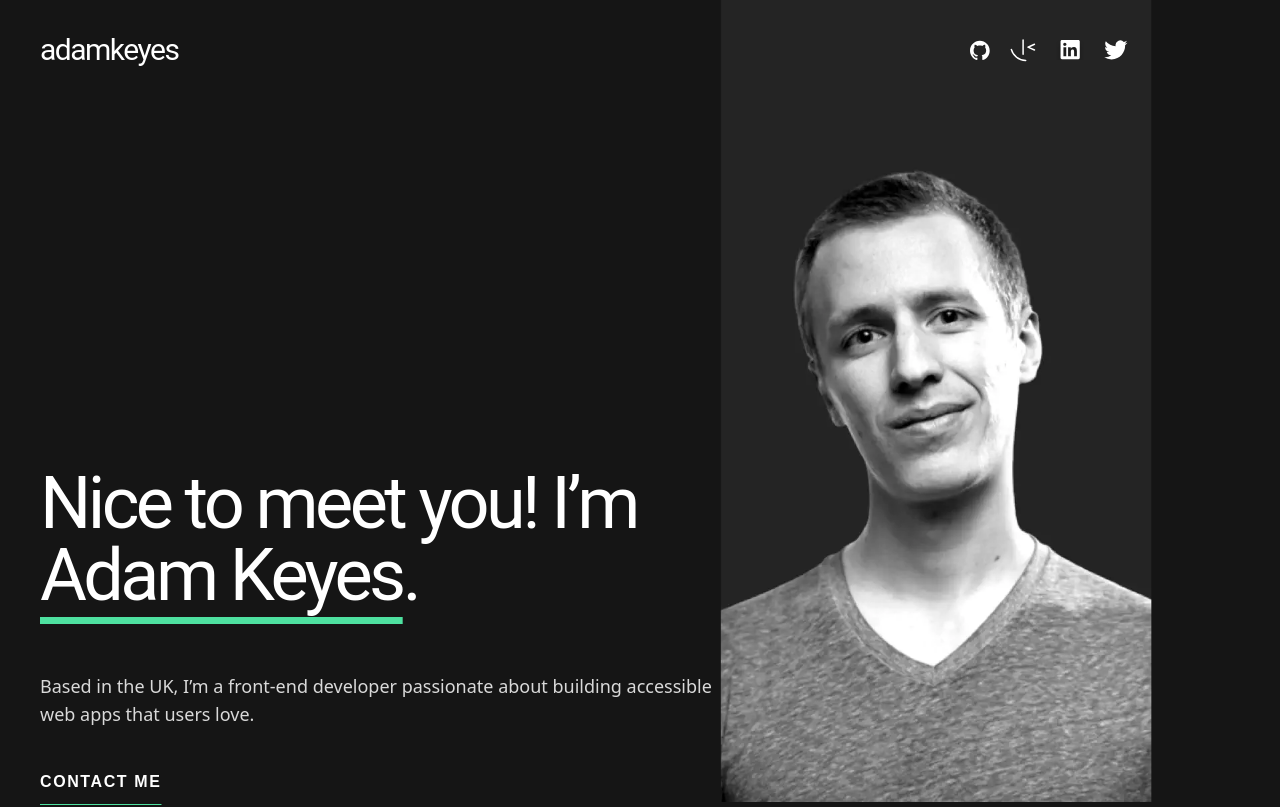
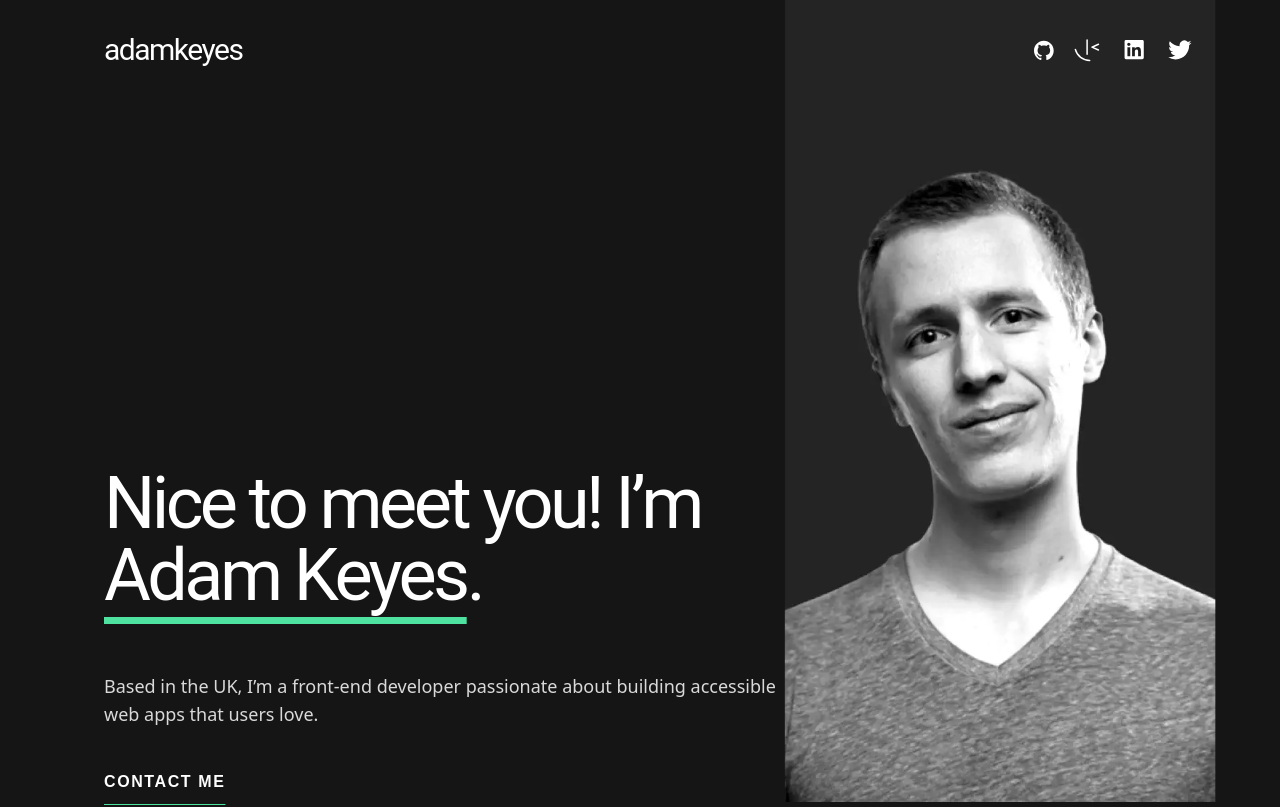
Before and after one commit to royeradames/angular-single-page-developer-portfolio, an Angular app: page / in a window 1280 px wide. Shown: the top 807 px of the page. Built offline with nearby package versions, Linux system fonts and the light colour scheme.

Commit message:
center about page when hitting limit

```diff
--- a/src/app/main/main.component.html
+++ b/src/app/main/main.component.html
@@ -1,5 +1,5 @@
 <main class="grid gap-20 xl:gap-28 bg-custom-black">
-  <div class="max-w-6xl p-5 sm:p-10 pb-20 sm:pb-24 md:pt-0 md:pr-0 md:pb-0">
+  <div class="max-w-6xl p-5 sm:p-10 pb-20 sm:pb-24 md:pt-0 md:pr-0 md:pb-0 justify-self-center">
     <div class="relative">
       <app-social-links class="absolute top-0 left-0 right-0 z-10 md:top-8 md:mr-6"></app-social-links>
     </div>
```
